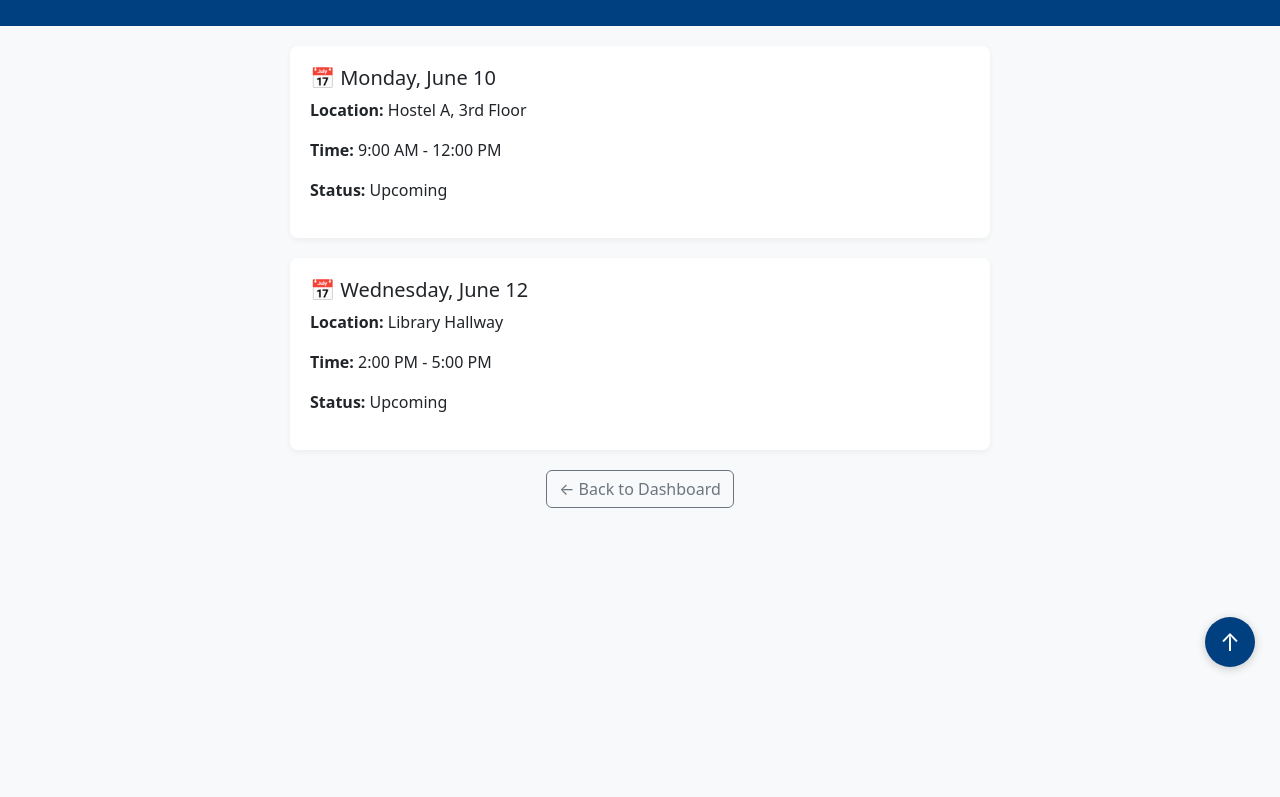
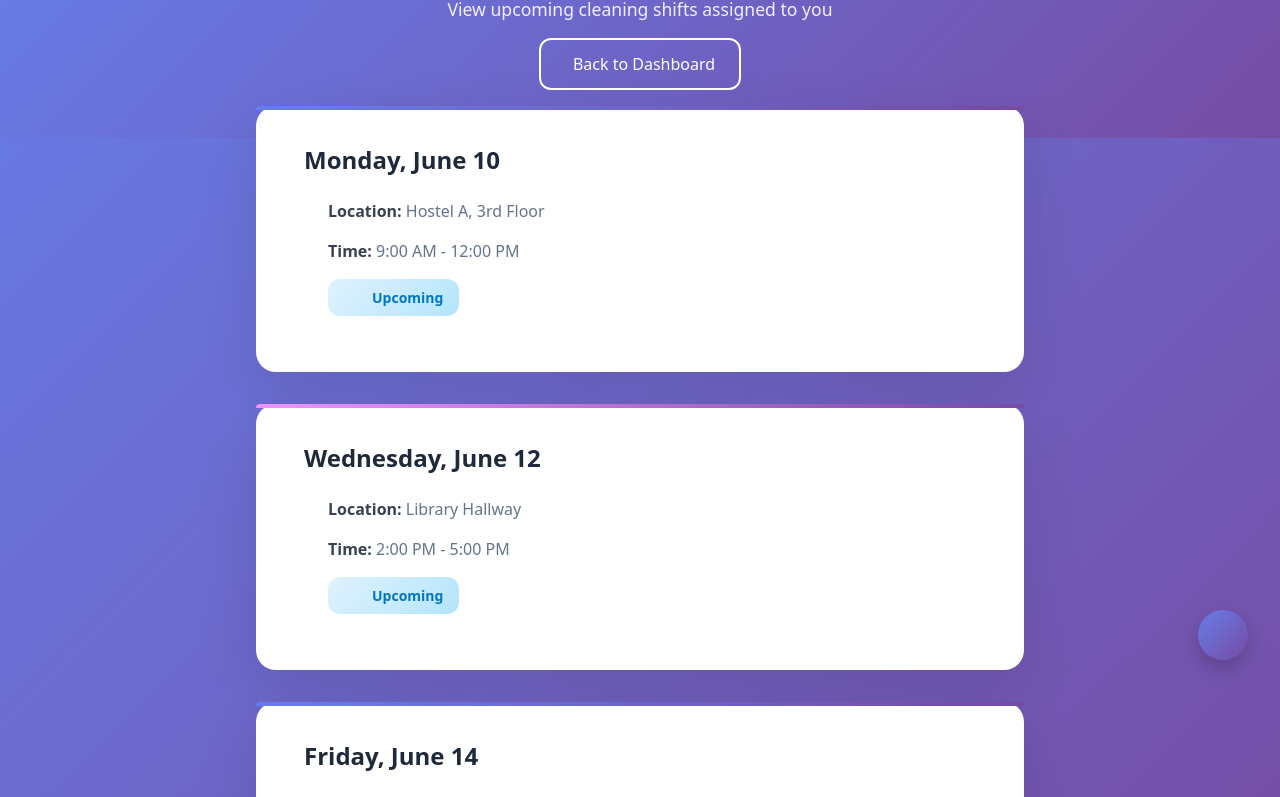
Before and after one commit to D0nell/crewtrack-system, a plain HTML site: page myshifts.html in a window 1280 px wide. Shown: the part 108-905 px from the top of the page. Before the commit the page ends 800 px from the top, so only its background shows below. Drawn offline with nearby package versions, Linux system fonts and the light colour scheme.

Commit message:
styled myshift.html with updated designs

```diff
--- a/myshifts.html
+++ b/myshifts.html
@@ -6,77 +6,99 @@
   <meta name="viewport" content="width=device-width, initial-scale=1.0" />
   <link href="https://cdn.jsdelivr.net/npm/bootstrap@5.3.0/dist/css/bootstrap.min.css" rel="stylesheet" />
   <style>
-    body {
-      background-color: #f8f9fa;
-    }
-    .dashboard-header {
-      background-color: #004080;
-      color: white;
-      padding: 1.5rem 0;
-      text-align: center;
-    }
-    .section-card {
-      background: white;
-      border-radius: 8px;
-      padding: 20px;
-      margin: 20px auto;
-      max-width: 700px;
-      box-shadow: 0 2px 6px rgba(0, 0, 0, 0.05);
-      transition: transform 0.3s ease;
-    }
-    .section-card:hover {
-      transform: translateY(-4px);
-    }
-    .fab {
-      position: fixed;
-      bottom: 25px;
-      right: 25px;
-      background-color: #004080;
-      color: white;
-      border: none;
-      border-radius: 50%;
-      width: 50px;
-      height: 50px;
-      font-size: 24px;
-      box-shadow: 0 2px 10px rgba(0, 0, 0, 0.2);
-      cursor: pointer;
-      z-index: 999;
-    }
-    .fab:hover {
-      background-color: #003366;
-    }
+    body { background: linear-gradient(135deg, #667eea, #764ba2); font-family: system-ui; color: #1e293b; min-height: 100vh; margin: 0; }
+    .header { background: linear-gradient(135deg, rgba(102, 126, 234, 0.9), rgba(118, 75, 162, 0.9)); color: white; padding: 3rem 1rem; text-align: center; backdrop-filter: blur(10px); }
+    .header h2 { font-weight: 600; font-size: 2.5rem; margin-bottom: 0.5rem; }
+    .header p { font-size: 1.1rem; opacity: 0.9; margin-bottom: 1rem; }
+    .container { max-width: 800px; margin: -2rem auto 2rem; padding: 0 1rem; }
+    .shift-card { background: white; border-radius: 20px; padding: 2.5rem; margin-bottom: 2rem; box-shadow: 0 20px 60px rgba(0, 0, 0, 0.1); transition: transform 0.3s ease; position: relative; }
+    .shift-card::before { content: ''; position: absolute; top: 0; left: 0; right: 0; height: 4px; background: linear-gradient(135deg, #667eea, #764ba2); border-radius: 20px 20px 0 0; }
+    .shift-card:hover { transform: translateY(-5px); box-shadow: 0 25px 80px rgba(0, 0, 0, 0.15); }
+    .shift-card:nth-child(even)::before { background: linear-gradient(135deg, #f093fb, #764ba2); }
+    .shift-card h5 { font-weight: 600; font-size: 1.5rem; color: #1e293b; margin-bottom: 1.5rem; display: flex; align-items: center; gap: 0.5rem; }
+    .shift-card h5 i { font-size: 1.75rem; color: #667eea; }
+    .shift-detail { display: flex; align-items: center; gap: 0.75rem; margin-bottom: 1rem; color: #64748b; font-size: 1rem; }
+    .shift-detail i { font-size: 1.2rem; color: #667eea; min-width: 20px; }
+    .shift-detail strong { color: #374151; font-weight: 600; }
+    .status-badge { display: inline-flex; align-items: center; gap: 0.5rem; padding: 0.5rem 1rem; border-radius: 12px; font-weight: 600; font-size: 0.875rem; }
+    .status-upcoming { background: linear-gradient(135deg, #e0f2fe, #b3e5fc); color: #0277bd; }
+    .status-completed { background: linear-gradient(135deg, #e8f5e8, #c8e6c9); color: #2e7d32; }
+    .btn-back { color: white; text-decoration: none; padding: 0.75rem 1.5rem; border: 2px solid white; border-radius: 12px; transition: all 0.3s ease; display: inline-flex; align-items: center; gap: 0.5rem; font-weight: 500; }
+    .btn-back:hover { background: white; color: #667eea; text-decoration: none; }
+    .fab { position: fixed; bottom: 2rem; right: 2rem; background: linear-gradient(135deg, #667eea, #764ba2); color: white; border: none; border-radius: 50%; width: 50px; height: 50px; font-size: 1.2rem; box-shadow: 0 8px 20px rgba(0, 0, 0, 0.2); cursor: pointer; z-index: 999; transition: all 0.3s ease; }
+    .fab:hover { transform: translateY(-3px); box-shadow: 0 12px 30px rgba(0, 0, 0, 0.3); }
+    .empty-state { text-align: center; padding: 3rem; color: #64748b; }
+    .empty-state i { font-size: 4rem; color: #cbd5e1; margin-bottom: 1rem; }
+    @media (max-width: 768px) { .header h2 { font-size: 2rem; } .shift-card { padding: 2rem 1.5rem; margin: 1rem; } .container { padding: 0 0.5rem; } }
   </style>
 </head>
 <body>
-
-  <!-- Header -->
-  <div class="dashboard-header">
-    <h2>📋 My Assigned Shifts</h2>
+  <div class="header">
+    <h2><i class="bi bi-calendar-check"></i> My Assigned Shifts</h2>
     <p>View upcoming cleaning shifts assigned to you</p>
+    <a href="housekeeper-dashboard.html" class="btn-back"><i class="bi bi-arrow-left"></i> Back to Dashboard</a>
   </div>
-
-  <!-- Shift Cards Section -->
-  <div class="section-card">
-    <h5>📅 Monday, June 10</h5>
-    <p><strong>Location:</strong> Hostel A, 3rd Floor</p>
-    <p><strong>Time:</strong> 9:00 AM - 12:00 PM</p>
-    <p><strong>Status:</strong> Upcoming</p>
+  <div class="container">
+    <div class="shift-card">
+      <h5><i class="bi bi-calendar-event"></i> Monday, June 10</h5>
+      <div class="shift-detail">
+        <i class="bi bi-geo-alt"></i>
+        <span><strong>Location:</strong> Hostel A, 3rd Floor</span>
+      </div>
+      <div class="shift-detail">
+        <i class="bi bi-clock"></i>
+        <span><strong>Time:</strong> 9:00 AM - 12:00 PM</span>
+      </div>
+      <div class="shift-detail">
+        <i class="bi bi-info-circle"></i>
+        <span class="status-badge status-upcoming"><i class="bi bi-clock-history"></i> Upcoming</span>
+      </div>
+    </div>
+    <div class="shift-card">
+      <h5><i class="bi bi-calendar-event"></i> Wednesday, June 12</h5>
+      <div class="shift-detail">
+        <i class="bi bi-geo-alt"></i>
+        <span><strong>Location:</strong> Library Hallway</span>
+      </div>
+      <div class="shift-detail">
+        <i class="bi bi-clock"></i>
+        <span><strong>Time:</strong> 2:00 PM - 5:00 PM</span>
+      </div>
+      <div class="shift-detail">
+        <i class="bi bi-info-circle"></i>
+        <span class="status-badge status-upcoming"><i class="bi bi-clock-history"></i> Upcoming</span>
+      </div>
+    </div>
+    <div class="shift-card">
+      <h5><i class="bi bi-calendar-event"></i> Friday, June 14</h5>
+      <div class="shift-detail">
+        <i class="bi bi-geo-alt"></i>
+        <span><strong>Location:</strong> Science Lab Building</span>
+      </div>
+      <div class="shift-detail">
+        <i class="bi bi-clock"></i>
+        <span><strong>Time:</strong> 10:00 AM - 1:00 PM</span>
+      </div>
+      <div class="shift-detail">
+        <i class="bi bi-info-circle"></i>
+        <span class="status-badge status-completed"><i class="bi bi-check-circle"></i> Completed</span>
+      </div>
+    </div>
   </div>
-
-  <div class="section-card">
-    <h5>📅 Wednesday, June 12</h5>
-    <p><strong>Location:</strong> Library Hallway</p>
-    <p><strong>Time:</strong> 2:00 PM - 5:00 PM</p>
-    <p><strong>Status:</strong> Upcoming</p>
-  </div>
-
-  <div class="text-center mb-4">
-    <a href="housekeeper-dashboard.html" class="btn btn-outline-secondary">&larr; Back to Dashboard</a>
-  </div>
-
-  <!-- Scroll to Top Button -->
-  <button class="fab" onclick="window.scrollTo({ top: 0, behavior: 'smooth' })">↑</button>
-
+  <button class="fab" onclick="window.scrollTo({top:0,behavior:'smooth'})" title="Back to Top"><i class="bi bi-arrow-up"></i></button>
   <script src="https://cdn.jsdelivr.net/npm/bootstrap@5.3.0/dist/js/bootstrap.bundle.min.js"></script>
+  <script>
+    document.addEventListener('DOMContentLoaded', function() {
+      document.querySelectorAll('.shift-card').forEach((card, index) => {
+        card.style.opacity = '0';
+        card.style.transform = 'translateY(30px)';
+        setTimeout(() => {
+          card.style.transition = 'all 0.6s ease';
+          card.style.opacity = '1';
+          card.style.transform = 'translateY(0)';
+        }, index * 150);
+      });
+    });
+  </script>
 </body>
 </html>
```
